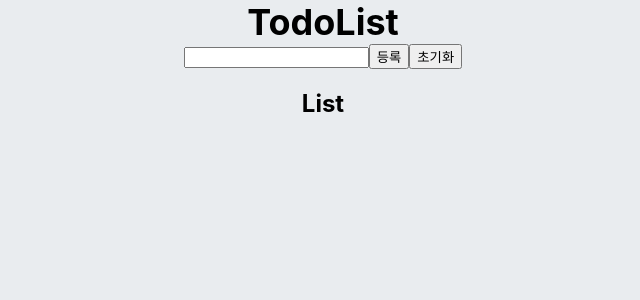
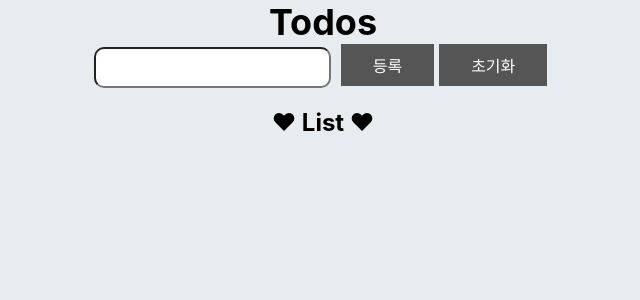
Before and after one commit to soohyunnn/todolist, a React (Create React App) app: page / in a window 1280 px wide. Shown: the top 300 px of the page, without its empty margins (317-957 px from the left). Built offline with nearby package versions, Linux system fonts and the light colour scheme.

Commit message:
todos css 적용

```diff
--- a/src/App.css
+++ b/src/App.css
@@ -65,3 +65,24 @@ h1{
   text-align: center;
 
 }
+
+
+/**/
+.App input{
+  width: 211px;
+  padding: 11px;
+  border-radius: 10px;
+  margin-right: 10px;
+}
+
+.button {
+  background-color: #555555;
+  border: none;
+  color: white;
+  padding: 9px 32px;
+  text-align: center;
+  text-decoration: none;
+  display: inline-block;
+  font-size: 16px;
+  margin-right: 5px;
+}
--- a/src/App.js
+++ b/src/App.js
@@ -35,14 +35,21 @@ function App() {
   return (
     <>
     <div className="App">
-      <h1>TodoList</h1>
+      <h1>Todos</h1>
       <input onChange={onChange} value={input} />
-      <button onClick={onCreate}>등록</button>
-      <button onClick={onRemove}>초기화</button>
-      <h2>List</h2>
+      <button className="button" onClick={onCreate}>등록</button>
+      <button className="button" onClick={onRemove}>초기화</button>
+      <h2>♥ List ♥</h2>
       <div>
 
-          {todos.map(todo => <li style={{listStyle: 'none'}} key={todo.id}>{todo.text}</li>)}
+          {todos.map(todo =>
+            <>
+              <li style={{listStyle: 'none'}} key={todo.id}>{todo.text}
+              <button>X</button>
+              </li>
+
+            </>
+          )}
 
 
       </div>
```
